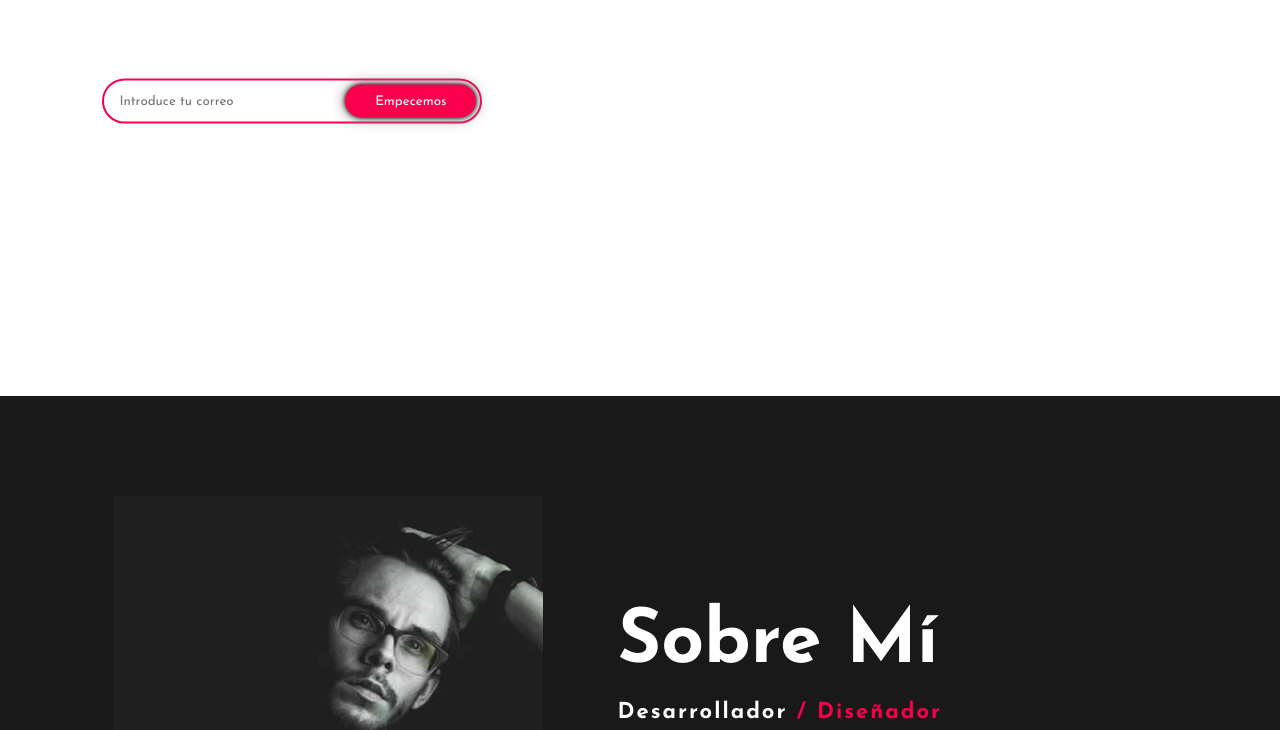
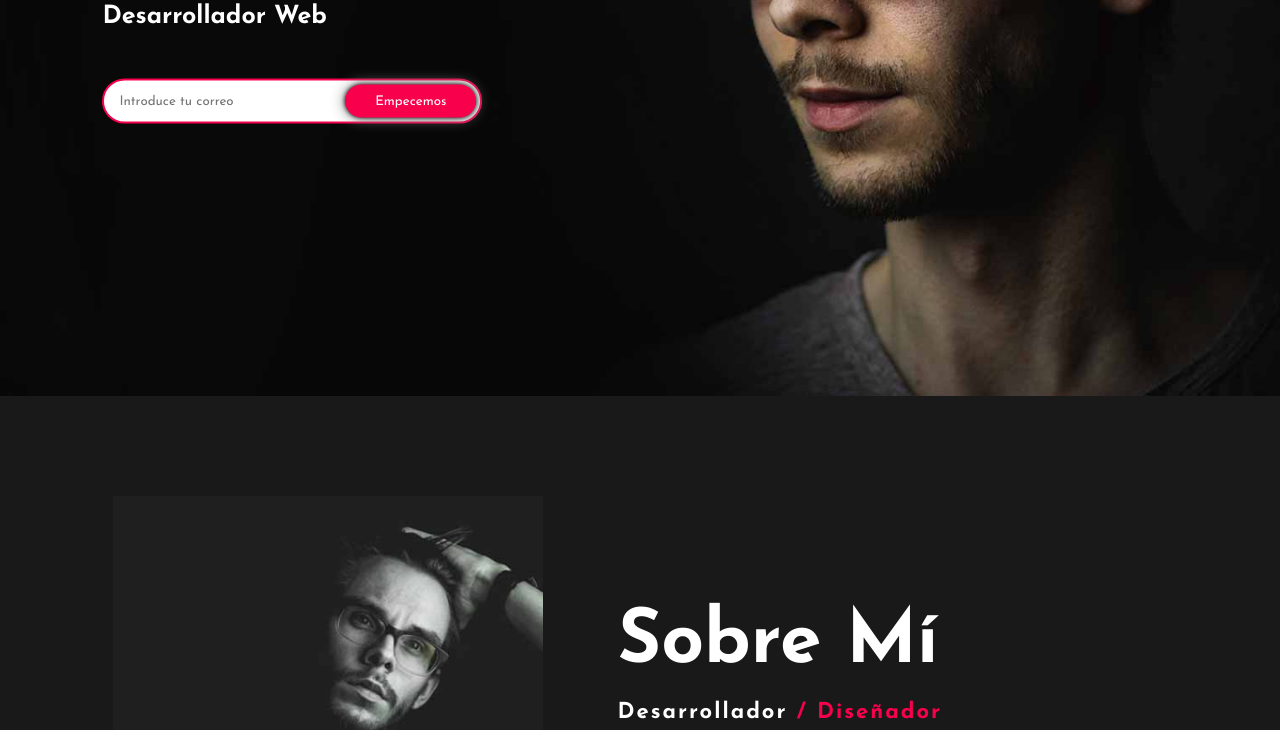
Before and after one commit to Javierrocadev/PortfolioExample, a plain HTML site: page index.html in a window 1280 px wide. Shown: the part 404-1134 px from the top of the page. Drawn offline with Linux system fonts and the light colour scheme.

Commit message:
Update estilos.css

```diff
--- a/estilos.css
+++ b/estilos.css
@@ -7,7 +7,7 @@
 .hero{
     height: 100vh;
     width: 100%;
-    background-image: url("../1/img/background.jpg");
+    background-image: url("img/background.jpg");
     background-size: cover;
     background-position: center;
 }
```
